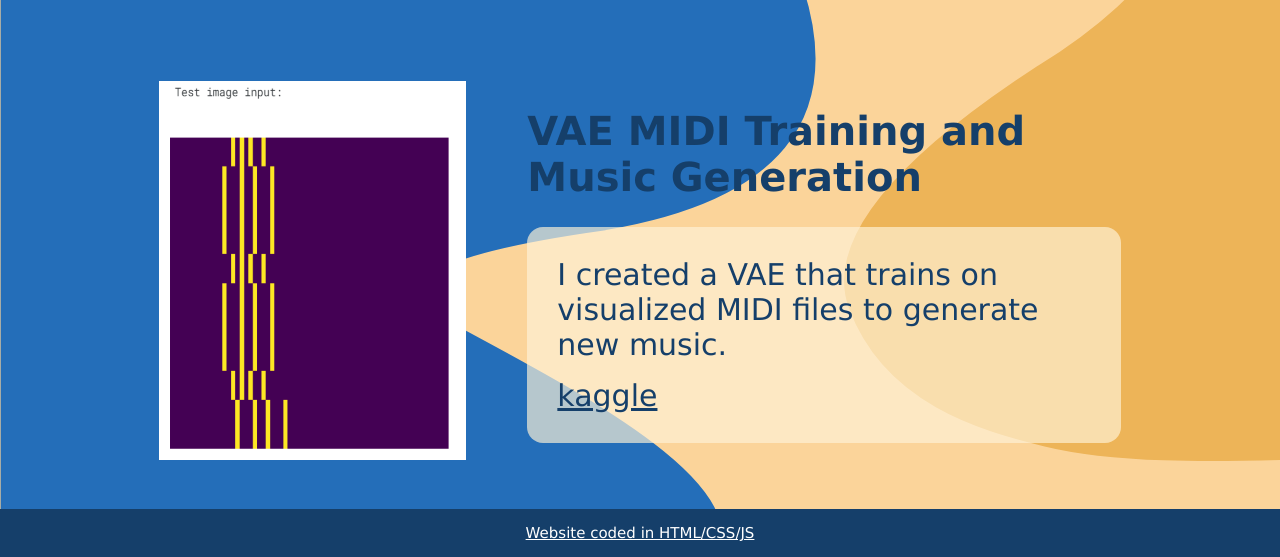
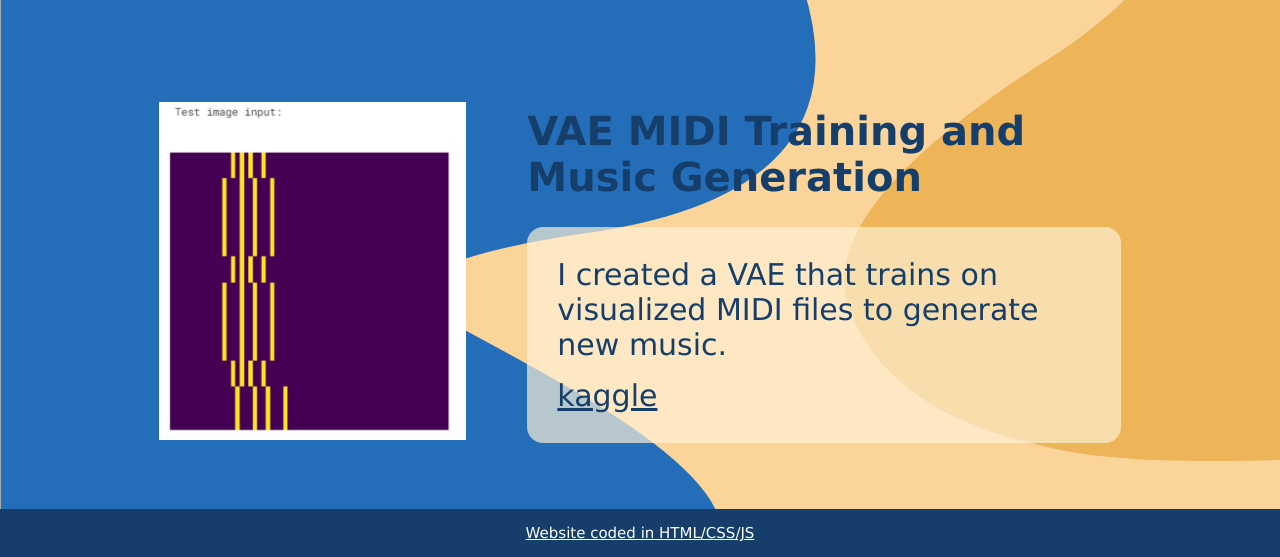
Before and after one commit to natkai2040/page, a plain HTML site: page project_page.html in a window 1280 px wide. Shown: the part 2125-2682 px from the top of the page. Drawn offline with Linux system fonts and the light colour scheme.

Commit message:
Fix Aspect Ratios

```diff
--- a/project_page.html
+++ b/project_page.html
@@ -82,7 +82,7 @@
                         "id": 3,
                         "title": "QuickReads Android App Frontend",
                         "description-short": "I worked with six developers to create an app that provides a feed of AI-summarized news stories. I was in charge of the frontend.",
-                        "image": "QuickReadsLogo.png",
+                        "image": "quickreads_aspect.png",
                         "link": "https://github.com/stgandham1/QuickReads",
                         "link-label": "repository"
                     },
@@ -110,7 +110,9 @@
 
                 // CREATE DATA ELEMENT
                 data.forEach((project) => {
+
                     const project_container = document.createElement("div");
+                    const thumbnail_container = document.createElement("div");
                     const thumbnail = document.createElement("img");
                     const text_side_container = document.createElement("div");
                     const title = document.createElement("h1");
@@ -119,17 +121,18 @@
                     const link = document.createElement("a");
 
                     project_container.className = "project-container border sidebyside";
+                    thumbnail_container.className = "project-image-container";
                     thumbnail.className = "project-image";
                     text_side_container.className = "text-side";
                     textbox_container.className = "textbox"
                     link_container.className = "textbox-link";
-                    link_container.target = "_blank";
+                    link.target= "_blank";
 
                     title.innerHTML = project.title;
                     thumbnail.src = `./images/${project.image}`; // images should be in the ./images folder
+
                     // thumbnail.width = project.image_w;
                     // thumbnail.height = project.image_h;
-                    thumbnail.style = `max-height: ${window.screen.height};`
                     textbox_container.innerHTML = project["description-short"];
                     link.href = project.link;
                     link.innerHTML = project["link-label"];
@@ -138,15 +141,16 @@
                     textbox_container.appendChild(link_container);
                     text_side_container.appendChild(title);
                     text_side_container.appendChild(textbox_container);
+                    thumbnail_container.appendChild(thumbnail);
+
                     // alternate to put thumbnail or textbox on left or right
                     if (project.id%2 == 0){
-                        project_container.appendChild(thumbnail);
+                        project_container.appendChild(thumbnail_container);
                         project_container.appendChild(text_side_container);
                     } else {
                         project_container.appendChild(text_side_container);
-                        project_container.appendChild(thumbnail);
+                        project_container.appendChild(thumbnail_container);
                     }
-
                     // GUIDE TO DIV:
                     // <div class="project-container border sidebyside" >
                     //     <img class="project-image" src="images/QuickReadsLogo.png"/>
@@ -170,7 +174,7 @@
         </div>
 
         <footer>
-            <div class="footer_box"style="color: white; padding:1em; ">
+            <div class="footer_box"style="color: white; padding:1em;">
 
                 <a href="https://github.com/natkai2040/page" target="_blank" style="color: white;">Website coded in HTML/CSS/JS</a>
             </div>
--- a/style.css
+++ b/style.css
@@ -201,9 +201,18 @@ img {
 }
 
 .project-image {
+    width: 100%;
+    height: 100%;
+    object-fit:contain;
+}
+
+.project-image-container {
     width: 30%;
-    height: auto;
+    aspect-ratio: 1 / 1;
+    overflow: hidden;
+    border-radius: 1em;
     margin: 1% 3% 1% 3%;
+    flex-shrink: 0;
 }
 
 /* .fixed_bottom {
```
Also changed, not shown: index.html (+8 -4 lines), images/quickreads_aspect.png (added).
